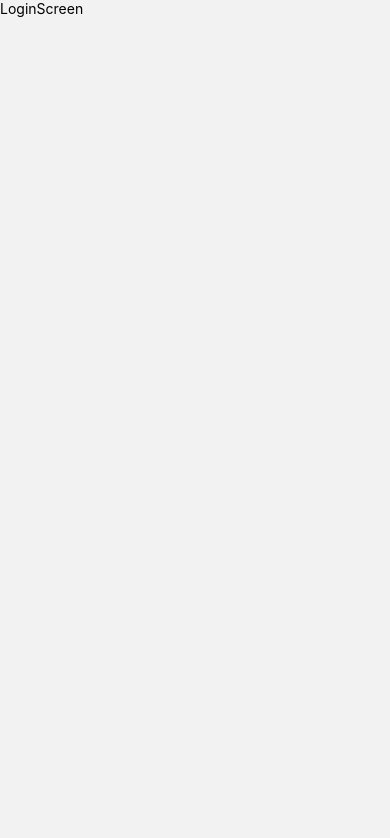
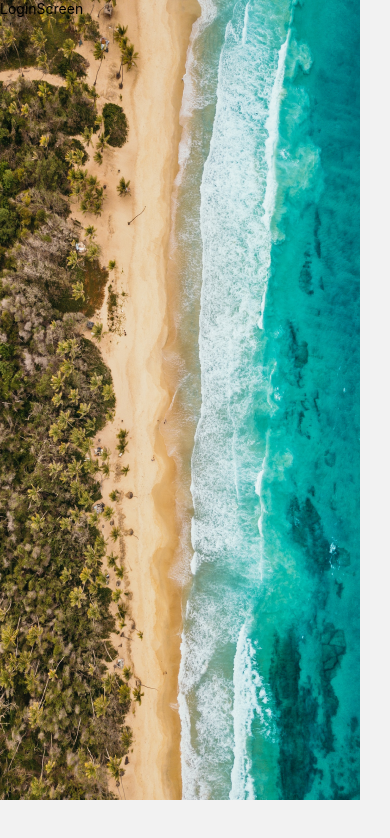
Before and after one commit to jose1Almonte/AventuraT, a React Native app: screen /LoginScreen in a window 390 px wide. Shown: the top 838 px of the page. Built offline with nearby package versions, Linux system fonts and the light colour scheme.

Commit message:
Layout Recyclable
Ya existe la posibilidad de ponerle cualquier imagen de fondo a cualquier sección. nota: Me tomé la molestia de agregarle de una vez los fondos a las Screen ya presentes en el proyecto

```diff
--- /dev/null
+++ b/Layouts/Background.tsx
@@ -0,0 +1,34 @@
+import { ScrollView, ImageBackground, ImageSourcePropType } from 'react-native';
+import React, { ReactNode } from 'react';
+
+interface LoginBackgroundProps{
+    children: ReactNode;
+    style: any,
+    image: ImageSourcePropType;
+}
+
+export const LoginBackground = ({
+    children,
+    style,
+    image,
+}: LoginBackgroundProps) => {
+  return (
+    <ImageBackground source={image} resizeMode="cover" style = {style}>
+      <ScrollView>
+
+        {children}
+
+      </ScrollView>
+    </ImageBackground>
+  );
+};
+
+// const styles = StyleSheet.create({
+//     backGround: {
+//         // backgroundColor: 'red',
+//     },
+
+//     image: {
+//       // backgroundColor: 'red',
+//     },
+// });
--- a/Screens/DetailsScreen/DetailsScreen.tsx
+++ b/Screens/DetailsScreen/DetailsScreen.tsx
@@ -1,12 +1,21 @@
-import { View, Text } from 'react-native';
+import { ScrollView, Text, StyleSheet } from 'react-native';
 import React from 'react';
 
 const DetailsScreen = () => {
   return (
-    <View>
+    <ScrollView style={styles.backGround}>
+
       <Text>DetailsScreen</Text>
-    </View>
+    </ScrollView>
+
   );
 };
 
 export default DetailsScreen;
+
+const styles = StyleSheet.create({
+  backGround:{
+    backgroundColor: '#1DB5BE',
+    // flex: 1,
+  },
+});
--- a/Screens/HomeScreen/HomeScreen.tsx
+++ b/Screens/HomeScreen/HomeScreen.tsx
@@ -1,12 +1,22 @@
-import { View, Text } from 'react-native';
+import { ScrollView, Text, StyleSheet } from 'react-native';
 import React from 'react';
+import { LoginBackground } from '../../Layouts/Background';
 
 const HomeScreen = () => {
   return (
-    <View>
+
+    <ScrollView style={styles.backGround}>
       <Text>HomeScreen</Text>
-    </View>
+    </ScrollView>
   );
 };
 
 export default HomeScreen;
+
+
+const styles = StyleSheet.create({
+  backGround:{
+    backgroundColor: '#1DB5BE',
+    // flex: 1,
+  },
+});
--- a/Screens/LoginScreen/LoginScreen.tsx
+++ b/Screens/LoginScreen/LoginScreen.tsx
@@ -1,12 +1,22 @@
-import { View, Text } from 'react-native';
+import { View, Text, StyleSheet } from 'react-native';
 import React from 'react';
+import { LoginBackground } from '../../Layouts/Background';
 
 const LoginScreen = () => {
   return (
+    <LoginBackground image={require('../../images/loginLayout.png')} style={styles.backGround}>
+
     <View>
       <Text>LoginScreen</Text>
     </View>
+    </LoginBackground>
   );
 };
 
 export default LoginScreen;
+
+const styles = StyleSheet.create({
+  backGround:{
+    flex: 1,
+  },
+});
```
Also changed, not shown: images/loginLayout.png (added).
